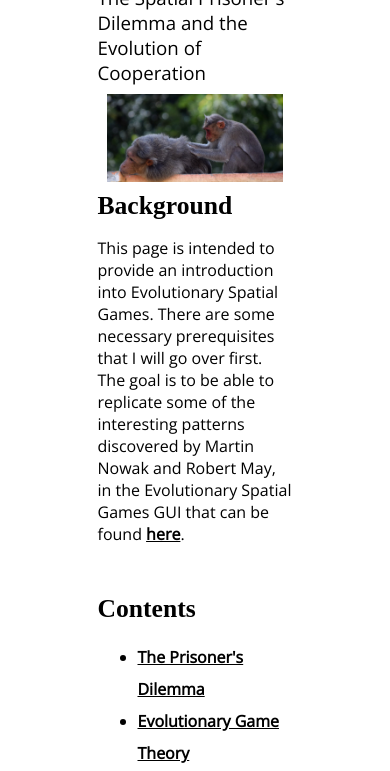
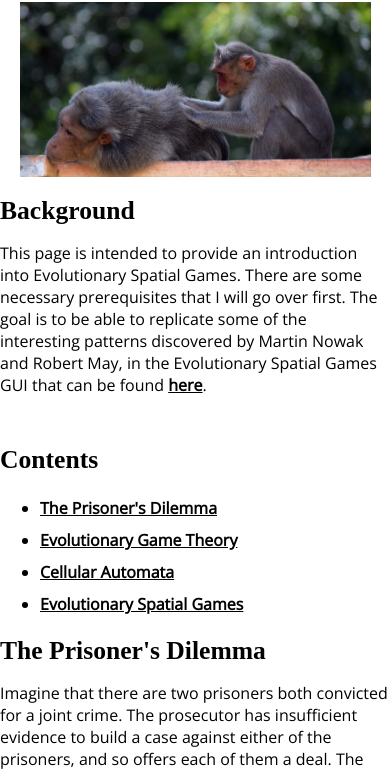
Before and after one commit to marklawrence97/Spatial-Games, a plain HTML site: page index.html in a window 390 px wide. Shown: the part 191-962 px from the top of the page. Drawn offline with nearby package versions, Linux system fonts and the light colour scheme.

Commit message:
Update style.css

```diff
--- a/style.css
+++ b/style.css
@@ -86,3 +86,9 @@ a {
 .figure img {
     width: 60%;
 }
+
+@media only screen and (max-width: 700px) {
+  .content {
+    width: 100%
+  }
+}
```
